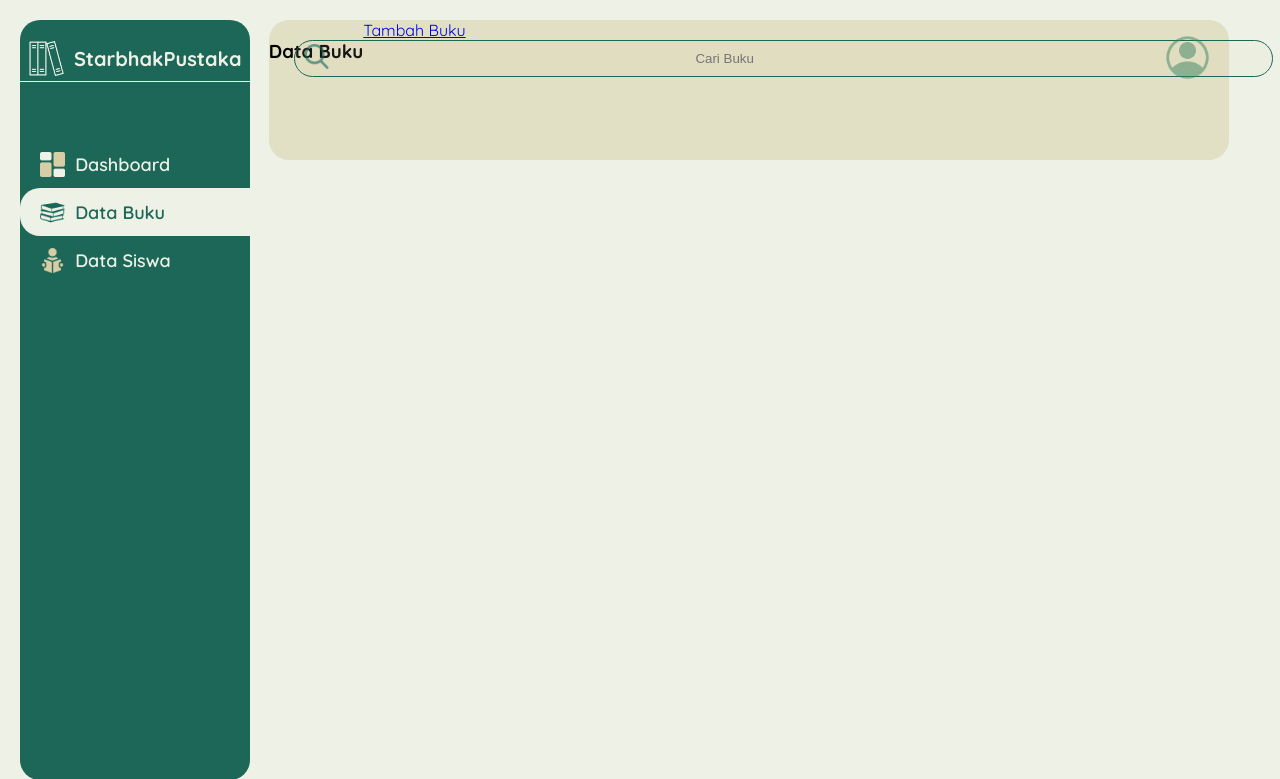
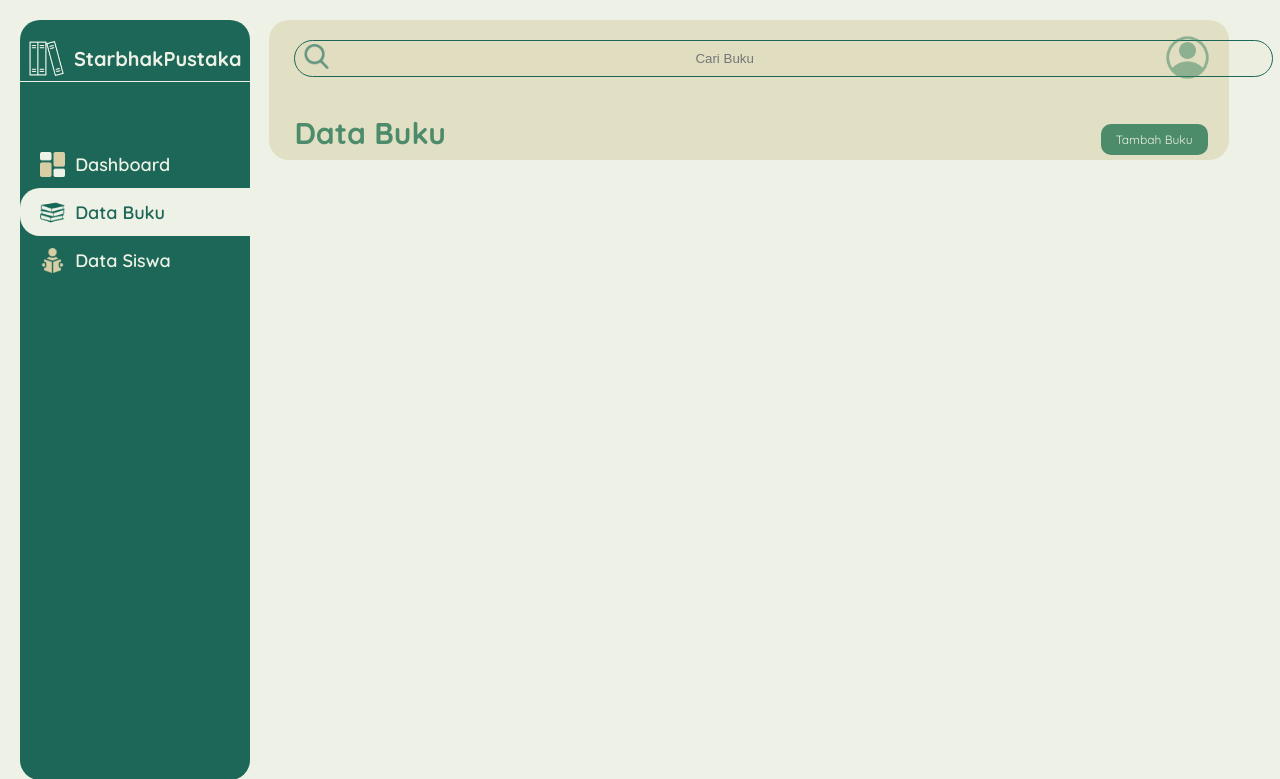
Before and after one commit to sheylaulya/StarbhakPustaka, a PHP site: page /data_buku.php in a window 1280 px wide. Shown: the top 779 px of the page. Run offline with PHP 8.4, Linux system fonts and the light colour scheme.

Commit message:
databuku,row-1

```diff
--- a/style.css
+++ b/style.css
@@ -619,5 +619,25 @@
     top: -5px;
 }
 #databuku .row-1box h3{
-
+    position: absolute;
+    top: 8vh;
+    left: 2vw;
+    font-size: 30px;
+    color: rgba(61, 131, 97, 0.9);
 }
+#databuku .row-1box a{
+    position: absolute;
+    top: 13vh;
+    left: 65vw;
+    font-size: 12px;
+    color: var(--color1);
+    text-decoration: none;
+    background-color: rgba(61, 131, 97, 0.9);
+    padding: 8px 15px;
+    border-radius: 10px;
+}
+#databuku .content {
+    position: absolute;
+    top: 25vh;
+    left: 21vw;
+}
```
Also changed, not shown: asset/edit.png (added), asset/hapus.png (added), asset/pen.png (added), asset/trash-bin (1).png (added), data_buku.php (line endings or trailing spaces).
